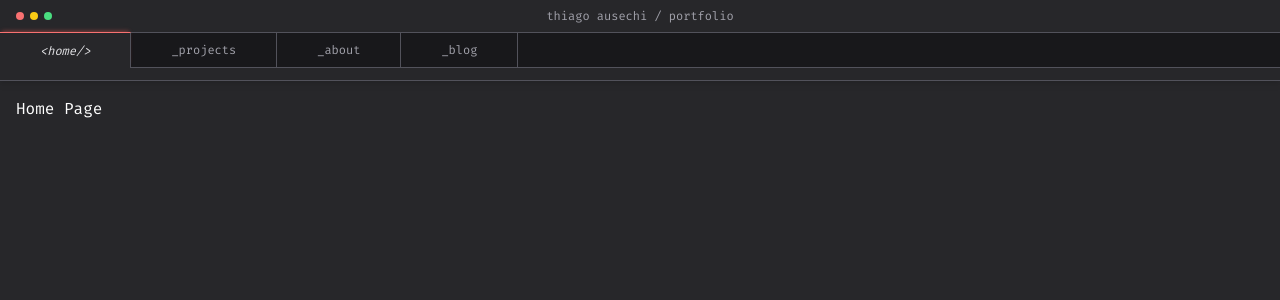
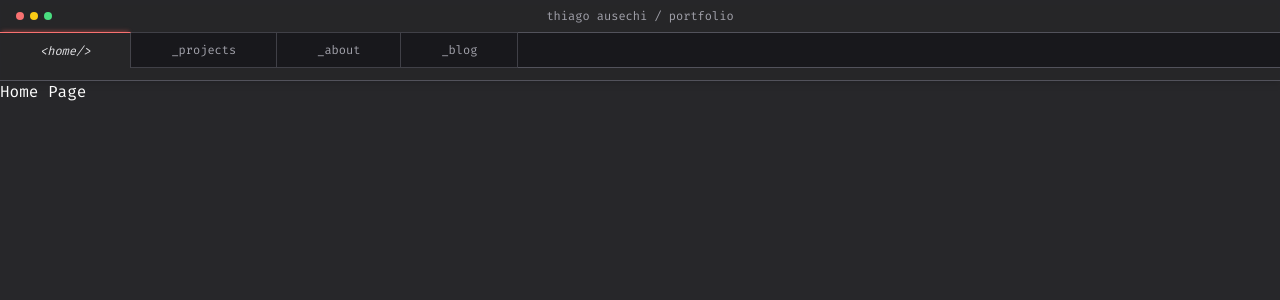
Before and after one commit to thiagoausechi/thiagoausechi, a Next.js app: page / in a window 1280 px wide. Shown: the top 300 px of the page. Built offline with nearby package versions, Linux system fonts and the light colour scheme; a web font is replaced by a local one.

Commit message:
style: :lipstick: changed Navbar to fixed position
Changed Navbar to be aways on top and added a Background Blur effect (glassmorphism)

```diff
--- a/src/app/layout.tsx
+++ b/src/app/layout.tsx
@@ -11,9 +11,9 @@ export default function RootLayout({ children }: { children: React.ReactNode })
       <body>
         <Wrapper>
           <Header />
-          <Content>
+          <Container>
             {children}
-          </Content>
+          </Container>
         </Wrapper>
       </body>
     </html>
@@ -21,4 +21,4 @@ export default function RootLayout({ children }: { children: React.ReactNode })
 }
 
 const Wrapper = tw.div`font-fira relative min-h-screen overflow-hidden bg-zinc-800 text-zinc-400`;
-const Content = tw.main`p-4 text-white`;
+const Container = tw.main`min-h-screen pt-20 text-white`;
--- a/src/components/atoms/nav-tab/index.tsx
+++ b/src/components/atoms/nav-tab/index.tsx
@@ -16,6 +16,6 @@ export default function NavTab({ href, title }: any) {
 }
 
 const Tab = tw(Link) <{ children: React.ReactNode, href: string, active: string }>`
-flex h-full content-center items-center justify-center border border-l-0 border-zinc-600 px-10 text-center transition duration-300 hover:bg-neutral-700 hover:text-zinc-300
-  ${(p) => (p.active === 'true' ? "italic border-b-0 border-t-red-400 bg-zinc-800 text-zinc-200 shadow-[0_-3px_4px_-2px_rgba(255,96,89,0.4)]" : "")}
+  flex h-full content-center items-center justify-center border border-l-0 border-zinc-600/70 px-10 text-center transition duration-300 hover:bg-neutral-700/70 hover:text-zinc-300
+  ${(p) => (p.active === 'true' ? "italic border-b-0 bg-inherit border-t-red-400 text-zinc-200 shadow-[0_-3px_4px_-2px_rgba(255,96,89,0.4)]" : "bg-zinc-900/90")}
 `
--- a/src/components/organism/header/index.tsx
+++ b/src/components/organism/header/index.tsx
@@ -25,9 +25,9 @@ export default function Header() {
   );
 }
 
-const Navbar = tw.nav`flex-col justify-around border-b border-b-zinc-600 bg-zinc-800 pb-3 text-xs drop-shadow-md`;
+const Navbar = tw.nav`fixed z-50 top-0 w-full flex-col justify-around border-b border-b-zinc-600 bg-zinc-800/90 pb-3 text-xs drop-shadow-md backdrop-blur`;
 const Taskbar = tw.div`flex h-8 content-between items-center px-4`;
 const Title = tw.div`flex w-full items-center justify-center`;
 
-const Tabs = tw.div`flex h-9 w-full flex-row items-center bg-zinc-900`;
-const Filler = tw.div`h-full grow border-y border-y-zinc-600`;
+const Tabs = tw.div`flex h-9 w-full flex-row items-center`;
+const Filler = tw.div`h-full grow border-y border-y-zinc-600 bg-zinc-900/90`;
```
